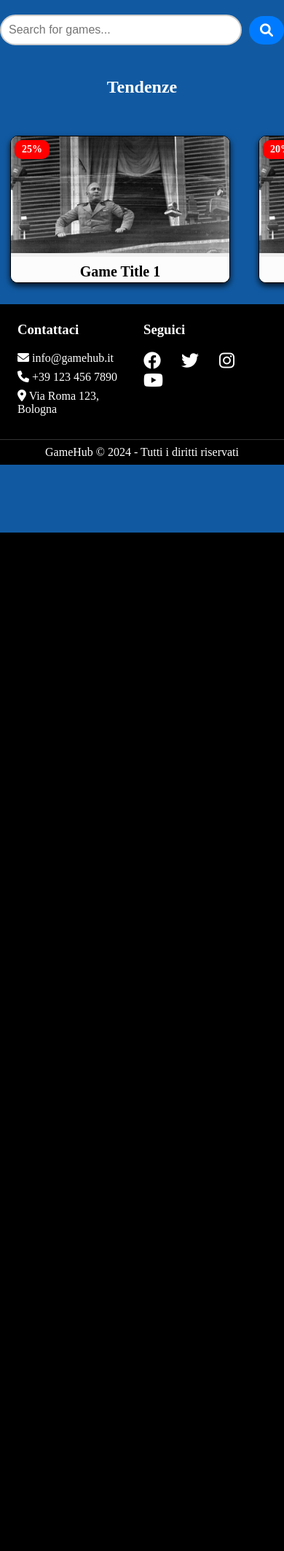
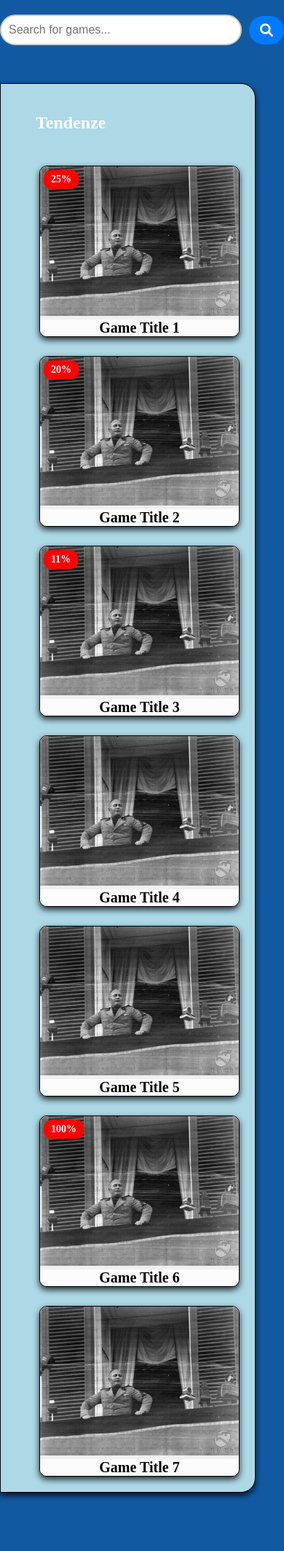
Before and after one commit to MatteoSquarz/GameHub, a PHP site: page /catalogo.html in a window 390 px wide. Shown: the part 114-2240 px from the top of the page at 73% size. Before the commit the page ends 844 px from the top, so only its background shows below. Run offline with PHP 8.4, Linux system fonts and the light colour scheme.

Commit message:
cambiato design (provvisorio)

```diff
--- a/catalogo.html
+++ b/catalogo.html
@@ -44,8 +44,60 @@
             </div>
 
             <!-- Sections -->
+            <section class="left-section" id="sezione-tendenze">
                 <h2 class="section-title">Tendenze</h2>
-            <section id="section1" class="game-cards-container">
+                    <!------------------------------------->
+                    <a class="game-card-link" href="#GamePage">
+                        <div class="game-card" href="#GamePage">
+                            <img src="assets/placeholder.jpeg">
+                            <p class="game-title">Game Title 1</p>
+                            <p class="discount-percentage">25%</p>
+                        </div>
+                    </a>
+                    <!------------------------------------->
+                    <a class="game-card-link" href="#GamePage">
+                        <div class="game-card" href="#GamePage">
+                            <img src="assets/placeholder.jpeg">
+                            <p class="game-title">Game Title 2</p>
+                            <p class="discount-percentage">20%</p>
+                        </div>
+                    </a>
+                    <a class="game-card-link" href="#GamePage">
+                        <div class="game-card" href="#GamePage">
+                            <img src="assets/placeholder.jpeg">
+                            <p class="game-title">Game Title 3</p>
+                            <p class="discount-percentage">11%</p>
+                        </div>
+                    </a>
+                    <a class="game-card-link" href="#GamePage">
+                        <div class="game-card" href="#GamePage">
+                            <img src="assets/placeholder.jpeg">
+                            <p class="game-title">Game Title 4</p>
+                        </div>
+                    </a>
+                    <a class="game-card-link" href="#GamePage">
+                        <div class="game-card" href="#GamePage">
+                            <img src="assets/placeholder.jpeg">
+                            <p class="game-title">Game Title 5</p>
+                        </div>
+                    </a>
+                    <a class="game-card-link" href="#GamePage">
+                        <div class="game-card" href="#GamePage">
+                            <img src="assets/placeholder.jpeg">
+                            <p class="game-title">Game Title 6</p>
+                            <p class="discount-percentage">100%</p>
+                        </div>
+                    </a>
+                    <a class="game-card-link" href="#GamePage">
+                        <div class="game-card" href="#GamePage">
+                            <img src="assets/placeholder.jpeg">
+                            <p class="game-title">Game Title 7</p>
+                        </div>
+                    </a>
+            </section>
+
+            <section class="right-section" id="sezione-Offerte">
+                <h2 class="section-title">Offerte</h2>
                     <!------------------------------------->
                     <a class="game-card-link" href="#GamePage">
                         <div class="game-card" href="#GamePage">
@@ -80,6 +132,7 @@
                         <div class="game-card" href="#GamePage">
                             <img src="assets/placeholder.jpeg">
                             <p class="game-title">Game Title 5</p>
+                            <p class="discount-percentage">20%</p>
                         </div>
                     </a>
                     <a class="game-card-link" href="#GamePage">
@@ -93,6 +146,7 @@
                         <div class="game-card" href="#GamePage">
                             <img src="assets/placeholder.jpeg">
                             <p class="game-title">Game Title 7</p>
+                            <p class="discount-percentage">20%</p>
                         </div>
                     </a>
             </section>
--- a/style.css
+++ b/style.css
@@ -312,9 +312,9 @@ footer {
 
 
 
-/*******************/
-/* PAGINA CATALOGO */
-/*******************/
+/**************************************/
+/* PAGINA CATALOGO                    */
+/**************************************/
 
 /* Search Bar */
 /* Container for the search bar */
@@ -368,22 +368,56 @@ footer {
 }
 
 /* Sections */
-/* Game cards container */
-.game-cards-container {
-    display: grid;
-    grid-template-columns: repeat(3, 300px); /* 3 equal columns */
-    grid-template-rows: repeat(3, 200px);    /* 3 equal rows */
-    gap: 30px; /* Space between grid items */
-    width: 100%;  /* Make the grid container responsive */
-    height: auto; /* Adjust the height automatically */
-    justify-content: center;
+.left-section{
+    display: flex;
+    flex-direction: row;
+    flex-wrap: wrap;
+    justify-content: space-around;
+
+    margin: 2em 10% 3em 0em;
+    gap: 1em;
+    background-color: var(--homeboxcolor);
+    border-top-right-radius: 20px;
+    border-bottom-right-radius: 20px;
+    padding: 1em;
+    padding-left: 3em;
+    border: #000 solid 1px;
+    box-shadow: 0 4px 8px rgba(0, 0, 0, 0.8);
+    transition: transform 0.3s;
 }
 
 /* Section Title */
-.section-title {
-    align-self: center;
-    justify-self: center;
-    margin: 1em;
+.left-section .section-title {
+    flex: 1 1 100%; /* Grow, shrink, and take up 100% of the container width */
+    align-self: flex-start; /* Align to the top of the container */
+    margin: 1em 0; /* Adjust margin as needed */
+}
+
+.right-section{
+    display: flex;
+    flex-direction: row;
+    flex-wrap: wrap;
+    justify-content: center;
+    align-items: center;
+    align-content: center;
+
+    margin: 3em 0em 3em 10%;
+    gap: 1em;
+    background-color: var(--homeboxcolor);
+    border-top-left-radius: 20px;
+    border-bottom-left-radius: 20px;
+    padding: 1em;
+    padding-right: 3em;
+    border: #000 solid 1px;
+    box-shadow: 0 4px 8px rgba(0, 0, 0, 0.8);
+    transition: transform 0.3s;
+}
+
+/* Section Title */
+.right-section .section-title {
+    flex: 1 1 100%; /* Grow, shrink, and take up 100% of the container width */
+    align-self: flex-start; /* Align to the top of the container */
+    margin: 1em 0; /* Adjust margin as needed */
 }
 
 /* Game card link*/
@@ -396,10 +430,14 @@ footer {
 .game-card {
     overflow: hidden; /* Hide overflow if the image is larger */
     position: relative;
-    width: 300px;  /* Fixed width */
-    height: 200px; /* Fixed height */
+
+    flex: 1 1 calc(33.333% - 1em); /* Default size, allows resizing */
+    max-width: 300px; /* Maximum size for cards */
+    min-width: 150px; /* Minimum size for cards */
+    box-sizing: border-box; /* Ensure padding and border are included in size */
+
+
     margin: 5px;
-
     background-color: #f0f0f0; /* Background color for each grid item */
     text-align: center;
     font-size: 20px;
@@ -409,18 +447,17 @@ footer {
     box-shadow: 0 4px 8px rgba(0, 0, 0, 0.8);
 }
 
-/* Discount percentage styling */
-.discount-percentage {
-    position: absolute;  /* Position relative to the game-card */
-    top: 5px;  /* Distance from the bottom */
-    left: 5px;  /* Distance from the left */
-    background-color: red;  /* Red background */
-    color: white;  /* White text color */
-    padding: 5px 10px;  /* Padding for a small rectangle */
-    border-radius: 10px;  /* Rounded corners */
-    font-weight: bold;  /* Bold text */
-    font-size: 14px;  /* Adjust font size */
-}
+@media (max-width: 768px) {
+    .card {
+      flex: 1 1 calc(50% - 1em); /* Adjust to two columns */
+    }
+  }
+
+  @media (max-width: 480px) {
+    .card {
+      flex: 1 1 100%; /* Adjust to a single column */
+    }
+  }
 
 .game-card:hover {
     transform: scale(1.1); /* Increase size by 10% */
@@ -445,41 +482,15 @@ footer {
     background-color: rgba(255, 255, 255, 0.8); /* Optional: Make the text stand out */
 }
 
-
-/* Sections size mods */
-@media (max-width: 1000px) {
-    .game-cards-container {
-        display: grid;
-        grid-template-columns: repeat(2, 300px); /* 2 equal columns */
-        grid-template-rows: repeat(5, 200px);    /* 5 equal rows */
-        gap: 30px; /* Space between grid items */
-        width: 100%;  /* Make the grid container responsive */
-        height: auto; /* Adjust the height automatically */
-        justify-content: center;
-    }
+/* Discount percentage styling */
+.discount-percentage {
+    position: absolute;  /* Position relative to the game-card */
+    top: 5px;  /* Distance from the bottom */
+    left: 5px;  /* Distance from the left */
+    background-color: red;  /* Red background */
+    color: white;  /* White text color */
+    padding: 5px 10px;  /* Padding for a small rectangle */
+    border-radius: 10px;  /* Rounded corners */
+    font-weight: bold;  /* Bold text */
+    font-size: 14px;  /* Adjust font size */
 }
-
-@media (max-width: 768px) {
-    .game-cards-container {
-        display: grid;
-        grid-auto-flow: column;            /* Arrange items in a single horizontal row */
-        grid-template-columns: repeat(auto-fill, 330px); /* Fixed column size */
-        grid-template-rows: 260px;         /* Fixed row height */
-        overflow-x: auto;                  /* Enable horizontal scrolling */
-        gap: 20px;
-        white-space: nowrap;               /* Prevent wrapping */
-        justify-content: left;
-        justify-items: center;
-        align-items: center;
-    }
-
-    /* Style to make the scrollbar look better (optional) */
-    .game-cards-container::-webkit-scrollbar {
-        height: 8px; /* Adjust scrollbar height */
-    }
-
-    .game-cards-container::-webkit-scrollbar-thumb {
-        background-color: #888;  /* Scrollbar color */
-        border-radius: 4px;
-    }
-}
```
Lines whose indentation alone changed are shown as unchanged.
